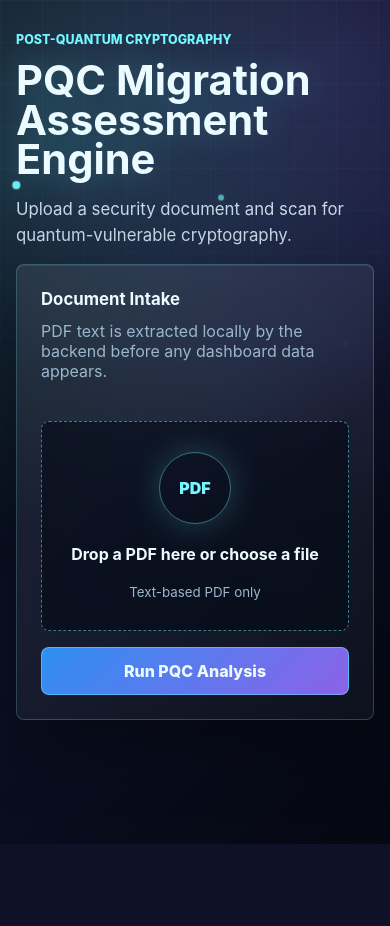
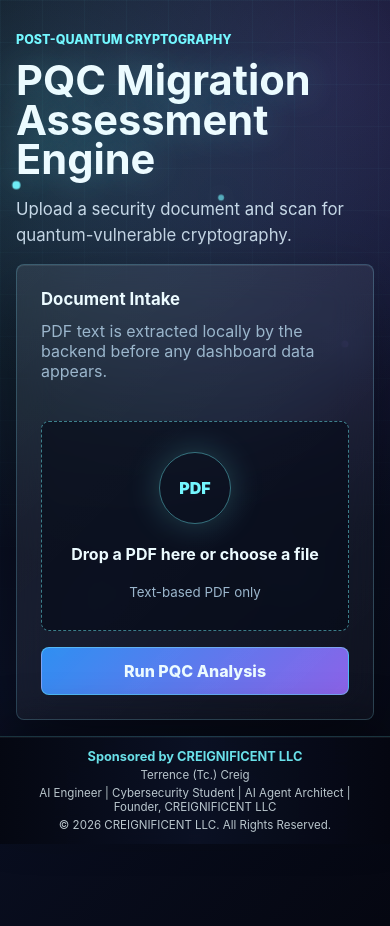
Before and after one commit to CreigT/pqc-migration-agent, a FastAPI app: page / in a window 390 px wide. Before the commit the page ends 844 px from the top, so only its background shows below. Run offline with FastAPI, Linux system fonts and the light colour scheme; some libraries are stand-ins or nearby versions.

Commit message:
Add CREIGNIFICENT branding

```diff
--- a/pqc_agent.py
+++ b/pqc_agent.py
@@ -12,6 +12,12 @@ from pypdf import PdfReader
 
 VULNERABLE_FAMILIES = {"RSA", "ECC", "DSA", "DH"}
 LEGACY_INSECURE = {"MD5", "3DES", "RC4"}
+BRANDING_LINES = [
+    "Sponsored by CREIGNIFICENT LLC",
+    "Terrence (Tc.) Creig",
+    "AI Engineer | Cybersecurity Student | AI Agent Architect | Founder, CREIGNIFICENT LLC",
+    "© 2026 CREIGNIFICENT LLC. All Rights Reserved.",
+]
 
 ALGORITHM_PATTERNS: dict[str, list[str]] = {
     "RSA": [r"\bRSA\b", r"\bRSASSA\b", r"\bRSA[-\s]?PSS\b", r"\bRSA[-\s]?OAEP\b"],
@@ -242,6 +248,13 @@ Critical findings: {result['critical_findings']}
 ## Recommendations
 
 {recommendations}
+
+---
+
+**{BRANDING_LINES[0]}**
+**{BRANDING_LINES[1]}**
+**{BRANDING_LINES[2]}**
+**{BRANDING_LINES[3]}**
 """
 
 
@@ -262,7 +275,7 @@ def render_html_report(result: dict[str, Any]) -> str:
   <meta name="viewport" content="width=device-width, initial-scale=1">
   <title>PQC Migration Assessment Report</title>
   <style>
-    body {{ margin: 0; font-family: Arial, sans-serif; color: #eaf7ff; background: #080b18; }}
+    body {{ margin: 0; padding-bottom: 112px; font-family: Arial, sans-serif; color: #eaf7ff; background: #080b18; }}
     main {{ max-width: 1040px; margin: 0 auto; padding: 40px 20px; }}
     h1, h2 {{ color: #78f7ff; }}
     .panel {{ border: 1px solid rgba(120, 247, 255, .24); background: rgba(255,255,255,.06); border-radius: 8px; padding: 22px; margin: 18px 0; box-shadow: 0 0 36px rgba(120, 80, 255, .16); }}
@@ -273,6 +286,12 @@ def render_html_report(result: dict[str, Any]) -> str:
     th, td {{ text-align: left; border-bottom: 1px solid rgba(255,255,255,.12); padding: 12px; vertical-align: top; }}
     th {{ color: #9ffcff; }}
     li {{ margin: 10px 0; }}
+    .brand-footer {{ position: fixed; right: 0; bottom: 0; left: 0; display: grid; gap: 3px; padding: 12px 18px; border-top: 1px solid rgba(120,247,255,.18); background: rgba(5, 7, 17, .94); color: rgba(234,247,255,.78); font-size: 12px; line-height: 1.25; text-align: center; }}
+    .brand-footer strong {{ color: rgba(120,247,255,.92); }}
+    @media print {{
+      body {{ padding-bottom: 120px; background: #080b18 !important; -webkit-print-color-adjust: exact; print-color-adjust: exact; }}
+      .brand-footer {{ position: fixed; bottom: 0; }}
+    }}
   </style>
 </head>
 <body>
@@ -297,6 +316,12 @@ def render_html_report(result: dict[str, Any]) -> str:
   </section>
   <p>Generated {html.escape(result['timestamp'])}</p>
 </main>
+<footer class="brand-footer">
+  <strong>{html.escape(BRANDING_LINES[0])}</strong>
+  <span>{html.escape(BRANDING_LINES[1])}</span>
+  <span>{html.escape(BRANDING_LINES[2])}</span>
+  <span>{html.escape(BRANDING_LINES[3])}</span>
+</footer>
 </body>
 </html>
 """
--- a/static/style.css
+++ b/static/style.css
@@ -21,6 +21,7 @@
 body {
   min-height: 100vh;
   margin: 0;
+  padding-bottom: 112px;
   font-family: Inter, ui-sans-serif, system-ui, -apple-system, BlinkMacSystemFont, "Segoe UI", sans-serif;
   color: var(--text);
   background:
@@ -330,6 +331,31 @@ th {
   gap: 12px;
 }
 
+.brand-footer {
+  position: fixed;
+  z-index: 10;
+  right: 0;
+  bottom: 0;
+  left: 0;
+  display: grid;
+  gap: 3px;
+  padding: 12px 18px;
+  border-top: 1px solid rgba(116, 247, 255, 0.18);
+  background: linear-gradient(90deg, rgba(5, 7, 17, 0.92), rgba(12, 18, 38, 0.86), rgba(5, 7, 17, 0.92));
+  box-shadow: 0 -16px 46px rgba(0, 0, 0, 0.28), inset 0 1px 0 rgba(255, 255, 255, 0.05);
+  backdrop-filter: blur(16px);
+  color: rgba(236, 251, 255, 0.78);
+  font-size: 0.78rem;
+  line-height: 1.25;
+  text-align: center;
+}
+
+.brand-footer strong {
+  color: rgba(116, 247, 255, 0.9);
+  font-size: 0.8rem;
+  letter-spacing: 0;
+}
+
 [hidden] {
   display: none !important;
 }
@@ -347,4 +373,12 @@ th {
   .hero {
     min-height: 220px;
   }
+
+  body {
+    padding-bottom: 150px;
+  }
+
+  .brand-footer {
+    font-size: 0.72rem;
+  }
 }
--- a/templates/index.html
+++ b/templates/index.html
@@ -91,6 +91,13 @@
     </section>
   </main>
 
+  <footer class="brand-footer" aria-label="Application sponsor">
+    <strong>Sponsored by CREIGNIFICENT LLC</strong>
+    <span>Terrence (Tc.) Creig</span>
+    <span>AI Engineer | Cybersecurity Student | AI Agent Architect | Founder, CREIGNIFICENT LLC</span>
+    <span>© 2026 CREIGNIFICENT LLC. All Rights Reserved.</span>
+  </footer>
+
   <script src="/static/app.js"></script>
 </body>
 </html>
```
